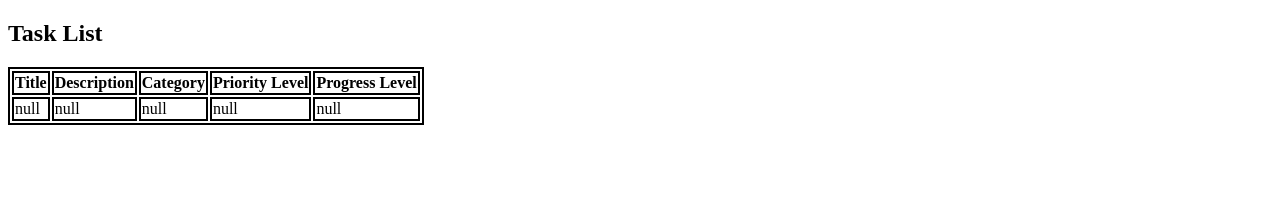
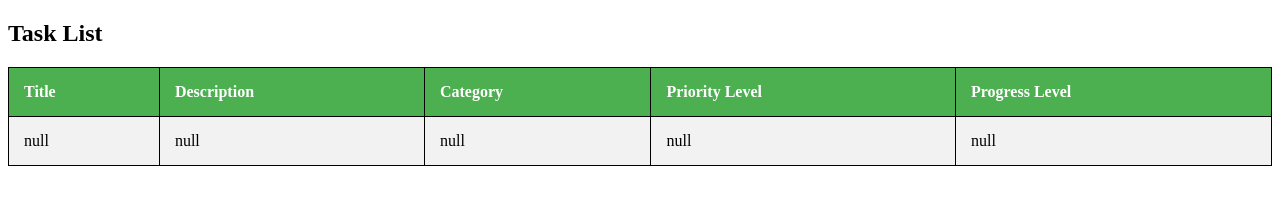
Before and after one commit to BishoyYousry/RoboGarden-Web-Development-Front-End, a plain HTML site: page Task Manager Pages/tasks.html in a window 1280 px wide. Drawn offline with Linux system fonts and the light colour scheme.

Commit message:
Add CSS to tasks.html in Task Manager Pages

```diff
--- a/Task Manager Pages/tasks.html
+++ b/Task Manager Pages/tasks.html
@@ -6,8 +6,31 @@
     <meta name="viewport" content="width=device-width, initial-scale=1.0">
     <title>Task Manager</title>
     <style>
-        table, tr, td, th {
-            border: 2px solid black;
+        table {
+        border-collapse: collapse;
+        width: 100%
+        }
+
+        table,
+        th,
+        td {
+        border: 1px solid black;
+        }
+
+        th,
+        td {
+        padding: 15px;
+        text-align: left;
+        }
+
+        th {
+        background-color: #4CAF50;
+        color :
+        white;
+        }
+
+        tr:nth-child(even) {
+        background-color:#f2f2f2;
         }
     </style>
 </head>
```
